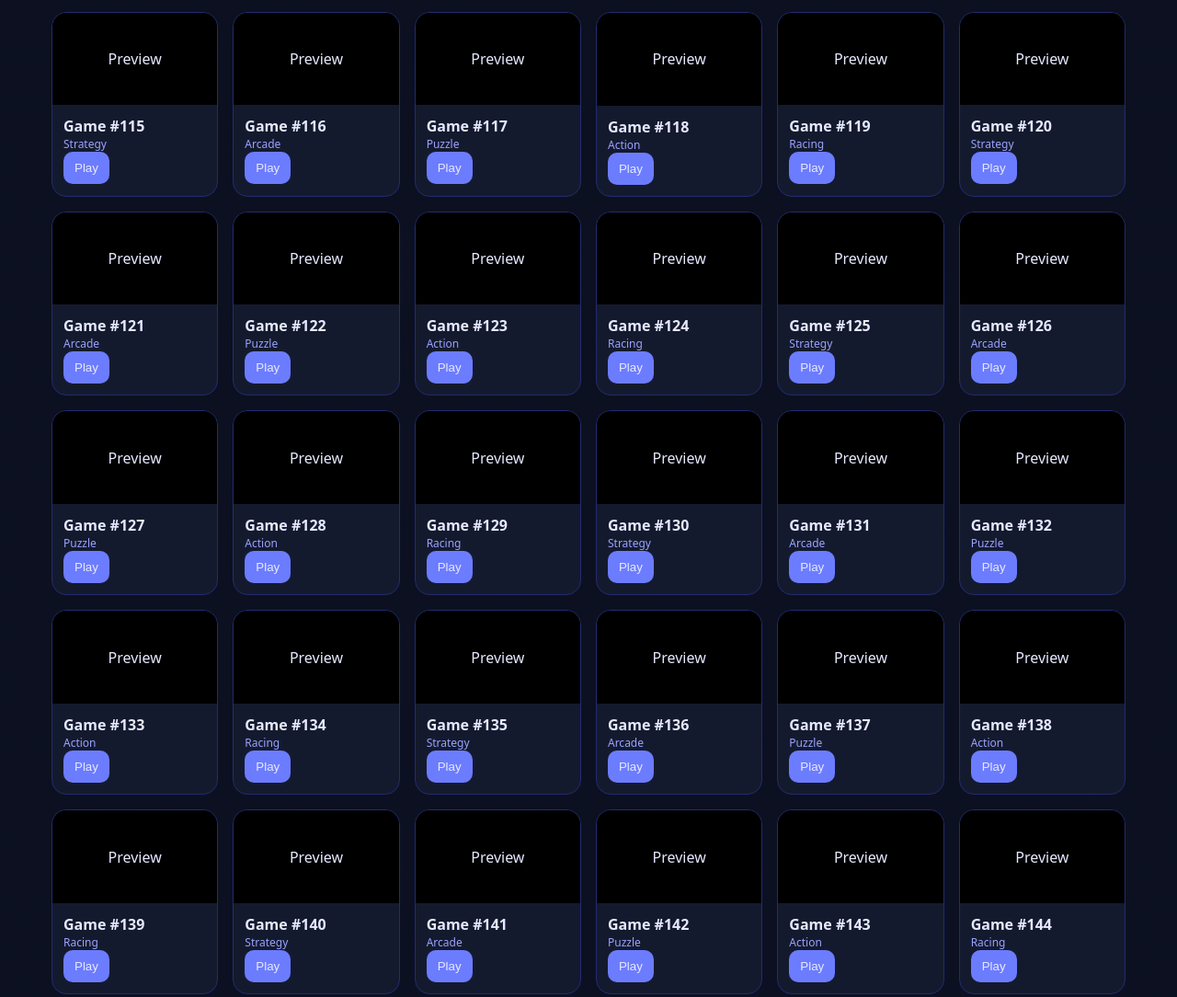
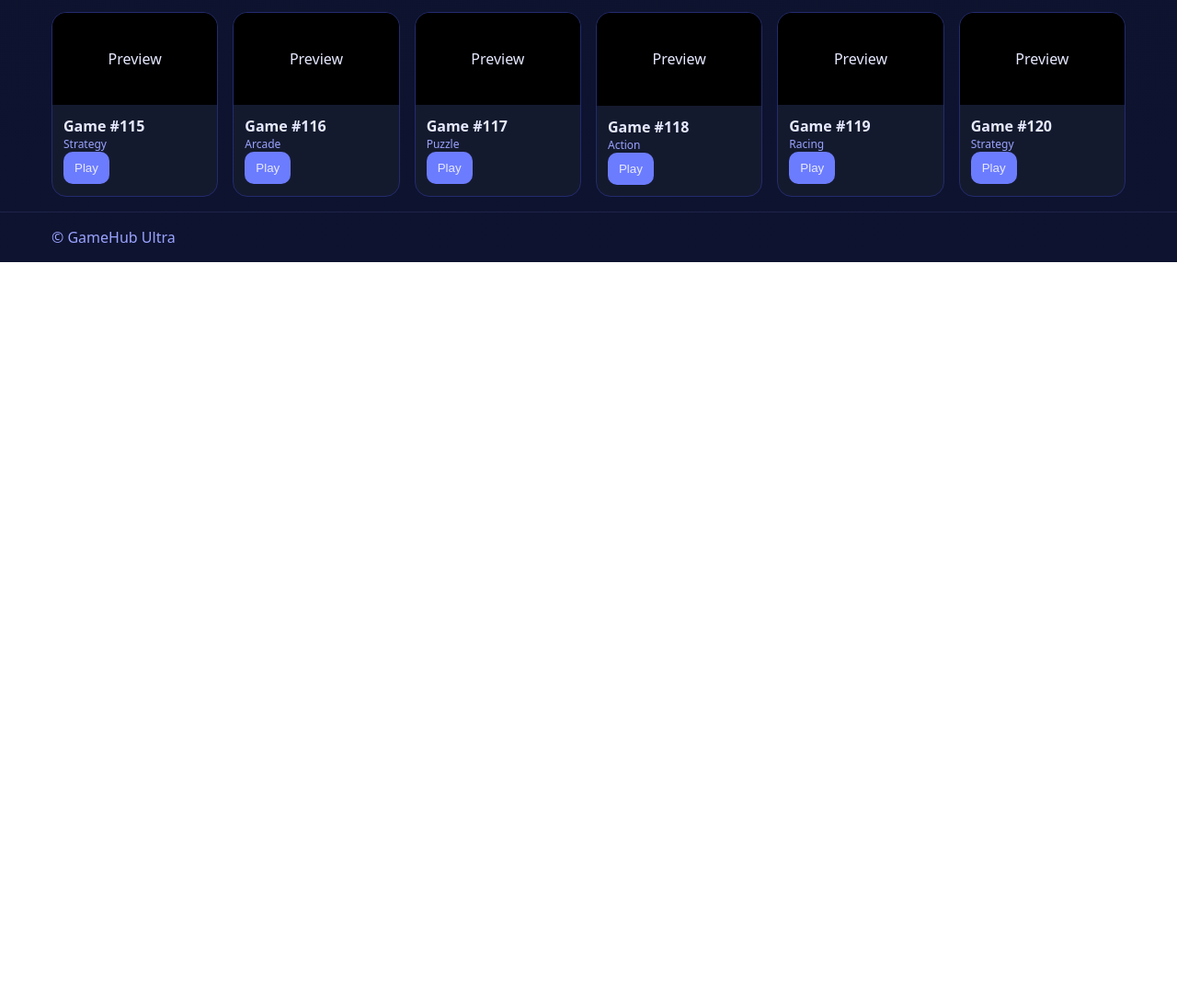
Before and after one commit to greentrail524-hue/gamehub-ultraa, a plain HTML site: page index.html in a window 1280 px wide. Shown: the part 4251-5335 px from the top of the page at 92% size. After the commit the page ends 4536 px from the top, so only its background shows below. Drawn offline with Linux system fonts and the light colour scheme.

Commit message:
Update index.html

```diff
--- a/index.html
+++ b/index.html
@@ -124,7 +124,7 @@
 <script>
   const categories = ['Arcade','Puzzle','Action','Racing','Strategy'];
 
-  const games = Array.from({length:409},(_,i)=>({
+  const games = Array.from({length:120},(_,i)=>({
     id:i+1,
     title:`Game #${i+1}`,
     category:categories[i%categories.length],
```
